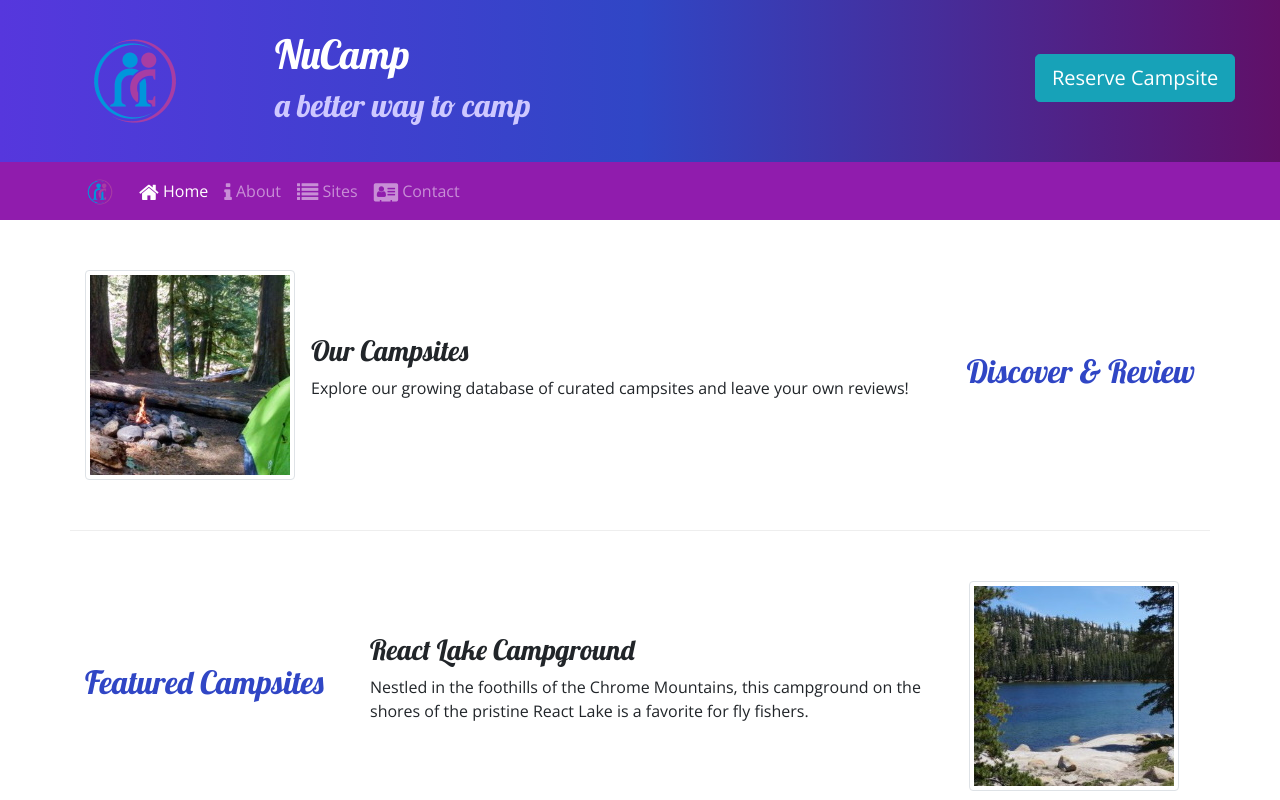
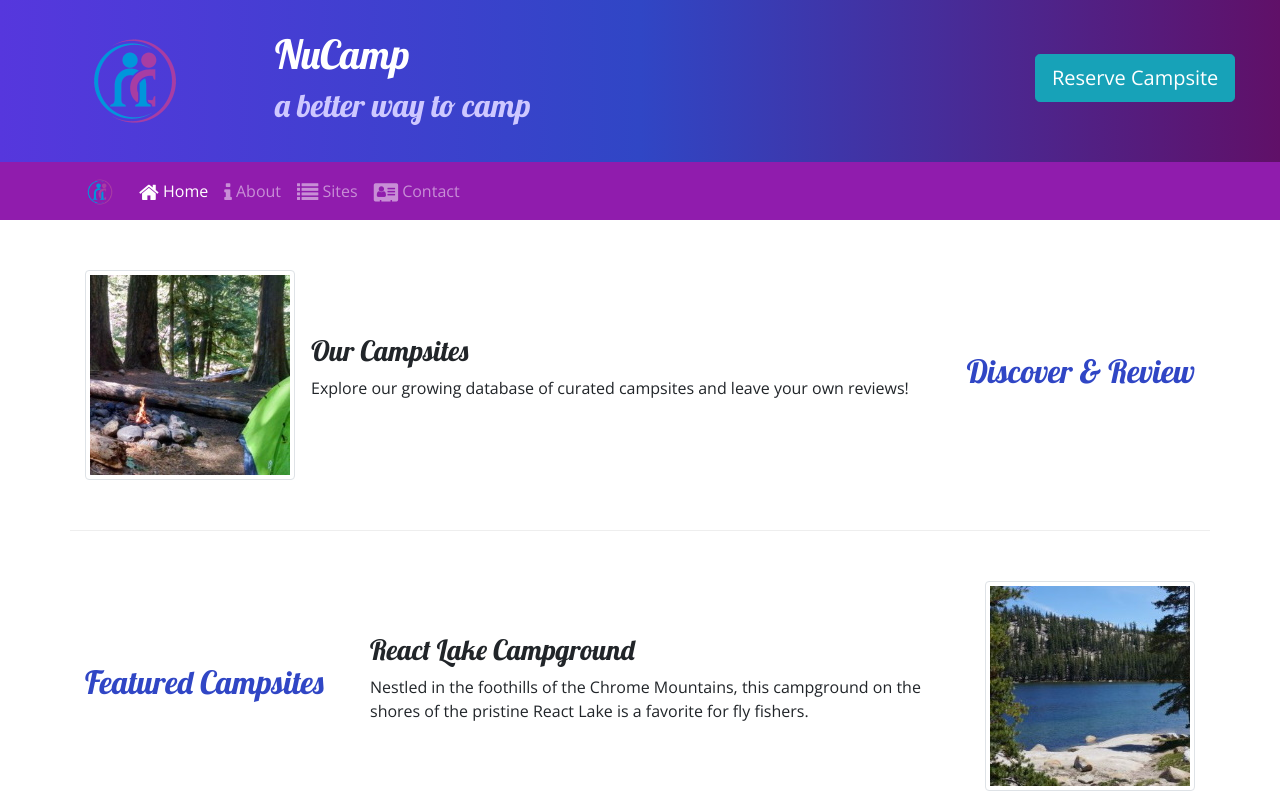
Before and after one commit to ErwinWoz/nucamp-bootstrap, a website: page index.html in a window 1280 px wide. Shown: the top 800 px of the page. Drawn offline with nearby package versions, Linux system fonts and the light colour scheme.

Commit message:
added margin left on line 82

```diff
--- a/index.html
+++ b/index.html
@@ -79,7 +79,7 @@
                         <h3>React Lake Campground</h3>
                         <p class="d-none d-sm-block">Nestled in the foothills of the Chrome Mountains, this campground on the shores of the pristine React Lake is a favorite for fly fishers.</p>
                     </div>
-                    <img class="d-flex mr-3 img-thumbnail" src="img/react-lake-thumb.jpg" alt="Breadcrumb Trail" />
+                    <img class="d-flex ml-3 img-thumbnail" src="img/react-lake-thumb.jpg" alt="Breadcrumb Trail" />
                 </div>
    			</div>
         </div>
```
